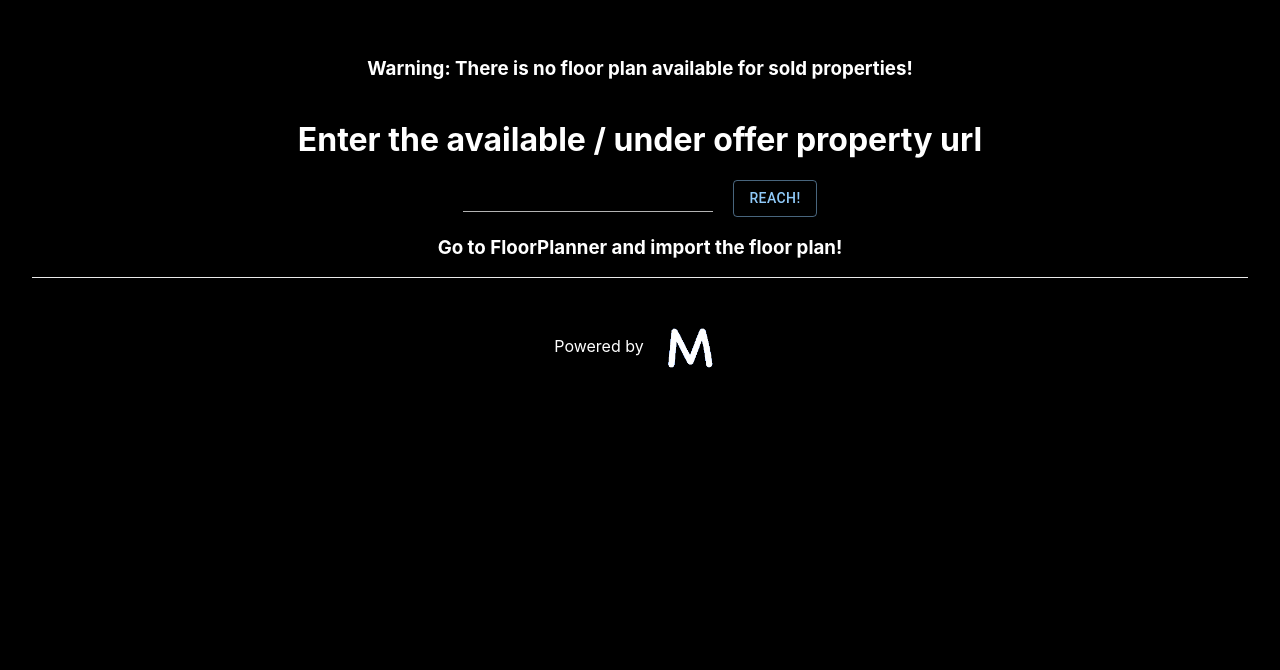
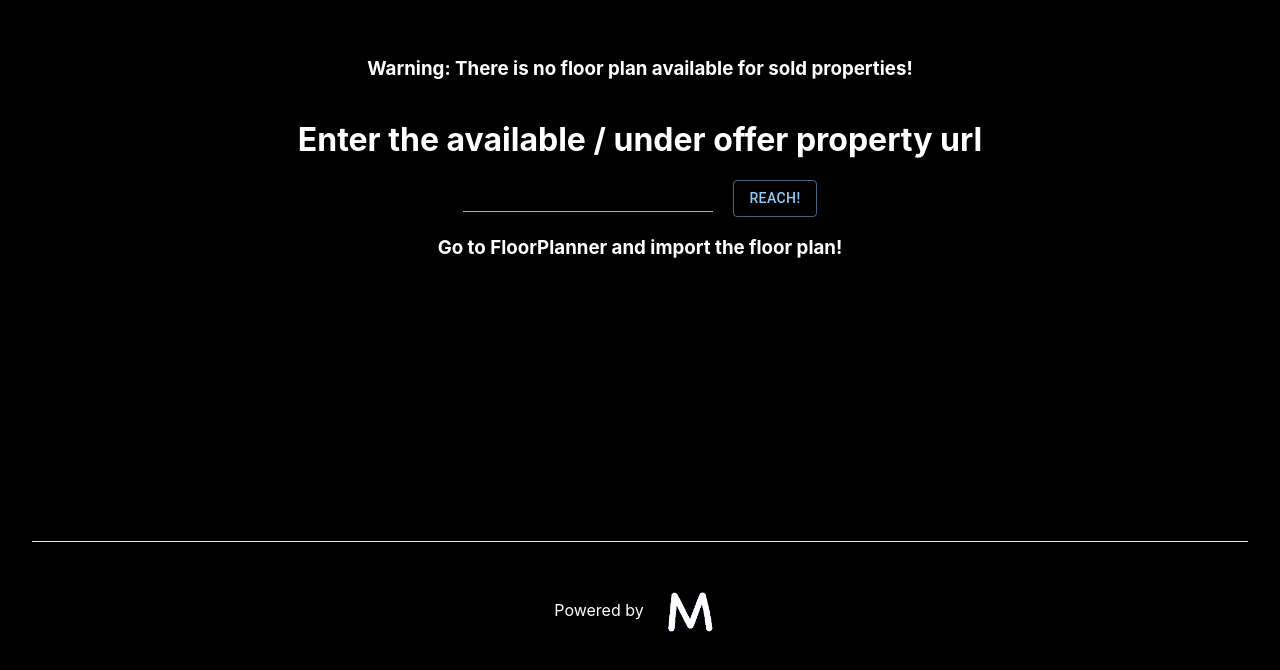
Before and after one commit to malikid/mk-toolbox, a Next.js app: page /get-funda-floor-plan in a window 1280 px wide. Shown: the part 122-792 px from the top of the page. Built offline with nearby package versions, Linux system fonts and the light colour scheme.

Commit message:
style: main container and footer

```diff
--- a/styles/Home.module.css
+++ b/styles/Home.module.css
@@ -1,5 +1,10 @@
 .container {
   padding: 0 2rem;
+  width: 100vw;
+  height: 100vh;
+  display: flex;
+  flex-direction: column;
+  justify-content: space-between;
 }
 
 .main {
@@ -16,7 +21,6 @@
   display: flex;
   flex-direction: row;
   gap: 10px;
-  flex: 1;
   padding: 2rem 0;
   border-top: 1px solid #eaeaea;
   justify-content: center;
@@ -105,6 +109,10 @@
   line-height: 1.5;
 }
 
+.logo {
+  cursor: pointer;
+}
+
 @media (max-width: 600px) {
   .grid {
     width: 100%;
```
